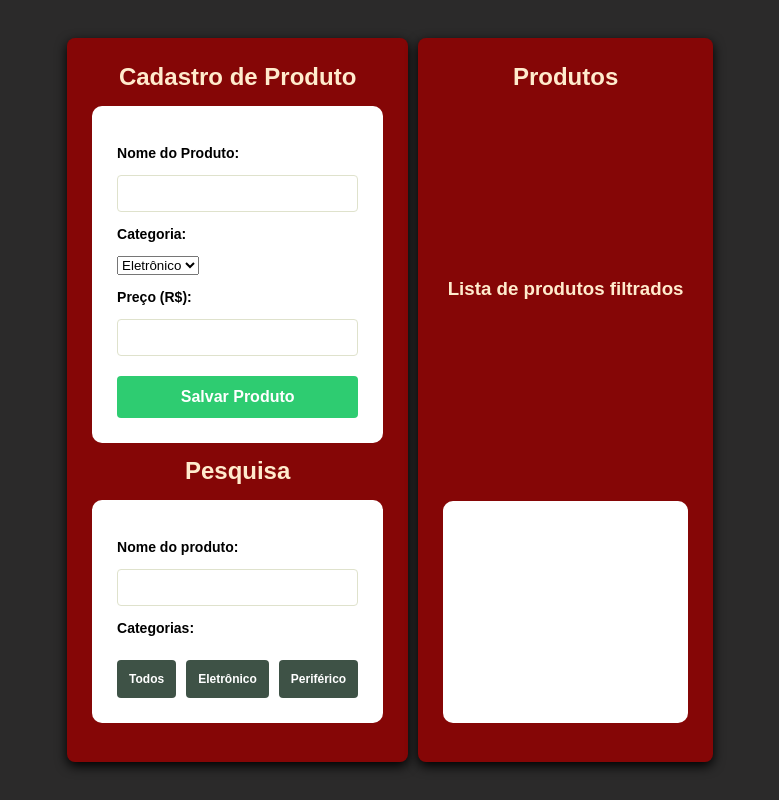
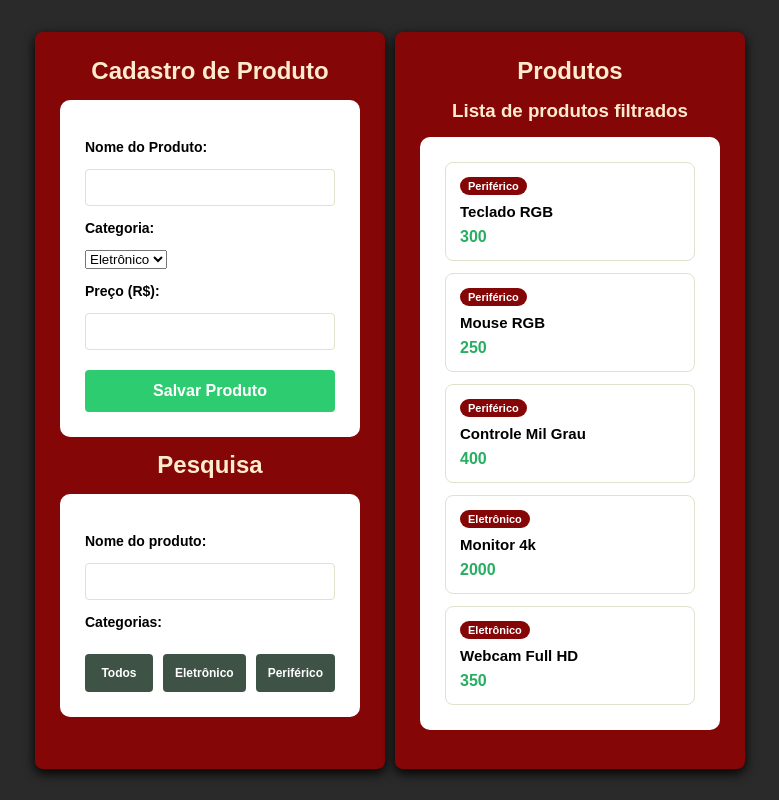
Before and after one commit to lipegoms/catalogo-produtos-js, a plain HTML site: page index.html in a window 1280 px wide. Both pictures are taken after a click on the button "Todos". Shown: the whole page, without its empty margins (250-1029 px from the left). Drawn offline with Linux system fonts and the light colour scheme.

Commit message:
feat: finalizando o projeto

```diff
--- a/index.html
+++ b/index.html
@@ -9,7 +9,7 @@
 <body>
     <main>
         <div class="menu">
-            <h2>Cadastro de Produto</h2>
+            <h2 id="tituloCadastro">Cadastro de Produto</h2>
             <form id="formProduto">
                 <label for="nome">Nome do Produto:</label>
                 <input type="text" id="nome" required>
@@ -34,20 +34,21 @@
                 </div>
                 <label>Categorias: </label>
                 <div id="categorias">
-                    <button class="btnCategoria">Todos</button>
-                    <button class="btnCategoria">Eletrônico</button>
-                    <button class="btnCategoria">Periférico</button>
+                    <button class="btnCategoria ativo" data-categoria="Todos">Todos</button>
+                    <button class="btnCategoria" data-categoria="Eletrônico">Eletrônico</button>
+                    <button class="btnCategoria" data-categoria="Periférico">Periférico</button>
                 </div>
             </div>
         </div>
 
-        <div class="produtos">
-            <h2>Produtos</h2>
-            <h3>Lista de produtos filtrados</h3>
-            <div class="listaProdutos">
+        <section class="catalogoProdutos">
+            <div class="produtos">
+                <h2>Produtos</h2>
+                <h3>Lista de produtos filtrados</h3>
+                <section id="listaProdutos"></section> <!-- Aqui é onde os produtos irão aparecer -->
+            </div>
+        </section>
 
-            </div>
-        </div>
     </main>
     <script src="script.js"></script>
 </body>
--- a/script.js
+++ b/script.js
@@ -1,22 +1,109 @@
+// Criando lista e inserindos dados iniciais
 const produtos = [
-    {id: 1, nome: "Teclado RGB", preco: 300, categoria: "Periféricos"},
-    {id: 2, nome: "Mouse RGB", preco: 250, categoria: "Periféricos"},
-    {id: 3, nome: "Controle Mil Grau", preco: 400, categoria: "Periféricos"},
-    {id: 4, nome: "Monitor 4k", preco: 2000, categoria: "Eletrônicos"},
-    {id: 6, nome: "Webcam Full HD", preco: 350.00, categoria: "eletronicos"}
+    {id: 1, nome: "Teclado RGB", preco: 300, categoria: "Periférico"},
+    {id: 2, nome: "Mouse RGB", preco: 250, categoria: "Periférico"},
+    {id: 3, nome: "Controle Mil Grau", preco: 400, categoria: "Periférico"},
+    {id: 4, nome: "Monitor 4k", preco: 2000, categoria: "Eletrônico"},
+    {id: 6, nome: "Webcam Full HD", preco: 350.00, categoria: "Eletrônico"}
 ];
 
+// Recebendo dados
 const formulario = document.getElementById("formProduto");
 const campoNome = document.getElementById("nome");
 const campoPreco = document.getElementById("preco");
 const campoCategoria = document.getElementById("categoria");
 const pesquisaNome = document.getElementById("busca");
-const pesquisaCategoria = document.getElementById("")
+const pesquisaCategoria = document.querySelectorAll(".btnCategoria");
+const listaProdutos = document.getElementById("listaProdutos");
+const tituloCadastro = document.getElementById("tituloCadastro");
 
+// Guardando categoria selecionada (Inicia com categoria "Todos")
+let categoriaSelecionada = "Todos";
+
+//Função para renderizar o produto
+function renderizarProdutos(lista){
+
+    //.map tranforma cada objeto do produto em um texto HTML
+    const cards = lista.map(produto => {
+        // Desestruturação: tira nome, preço e categoria de cada objeto
+        // É o mesmo q escrever const nome = produto.nome, mas pra cada dado do objeto.
+        const {nome, preco, categoria} = produto;
+
+        return `
+            <article class="cardProduto">
+                <span class="cardCategoria">${categoria}</span>
+                <h4>${nome}</h4>
+                <p class="cardPreco">${preco}</p>
+            </article>
+        `
+    })
+
+    listaProdutos.innerHTML = cards.join("");
+}
+
+renderizarProdutos(produtos);
+
+function filtrarProdutos() {
+    const textoBusca = pesquisaNome.value.toLowerCase();
+
+    // .filter() devolve só os produtos que passam nas duas condições
+    const filtrados = produtos.filter(produto => {
+        const nomeConfere = produto.nome.toLowerCase().includes(textoBusca);
+        const categoriaConfere = categoriaSelecionada === "Todos" || produto.categoria === categoriaSelecionada;
+        return nomeConfere && categoriaConfere;
+    });
+
+    renderizarProdutos(filtrados);
+}
+
+// Filtra enquanto o usuário digita
+pesquisaNome.addEventListener("input", filtrarProdutos);
+
+// Botões de categoria: marca o botão clicado e filtra
+pesquisaCategoria.forEach(botao => {
+    botao.addEventListener("click", () => {
+        pesquisaCategoria.forEach(b => b.classList.remove("ativo"));
+        botao.classList.add("ativo");
+
+        categoriaSelecionada = botao.dataset.categoria;
+        filtrarProdutos();
+    });
+});
+
+// ================= CADASTRO =================
 
 formulario.addEventListener("submit", function(event) {
     // Evita que a página recarregue ao enviar o formulário
     event.preventDefault();
 
+    const nome = campoNome.value.trim();
 
+    // .find() procura se já existe um produto com o mesmo nome
+    const produtoExistente = produtos.find(
+        produto => produto.nome.toLowerCase() === nome.toLowerCase()
+    );
+
+    if (produtoExistente) {
+        tituloCadastro.textContent = `"${nome}" já está cadastrado!`;
+        return;
+    }
+
+    // Cria o novo objeto com os valores digitados
+    const novoProduto = {
+        id: produtos.length + 1,
+        nome: nome,
+        preco: Number(campoPreco.value), // .value sempre vem como texto
+        categoria: campoCategoria.value
+    };
+
+    produtos.push(novoProduto);
+
+    tituloCadastro.textContent = `Produto "${nome}" salvo com sucesso!`;
+    formulario.reset();
+
+    // Atualiza a tela respeitando a busca e o filtro que estiverem ativos
+    filtrarProdutos();
 });
+
+// Mostra os produtos pré-cadastrados assim que a página abre
+renderizarProdutos(produtos);
--- a/style.css
+++ b/style.css
@@ -30,6 +30,12 @@ label {
 
 /* ================= CARDS ================ */
 
+.semProdutos {
+    grid-column: 1 / -1;
+    text-align: center;
+    color: rgb(90, 90, 90);
+}
+
 .buscarProduto {
     background-color: rgb(255, 255, 255);
     padding: 25px;
@@ -46,16 +52,48 @@ label {
     box-shadow: 0 4px 12px black;
     width: 100%;
     max-width: 350px;
-    display: grid;
 }
 
-.listaProdutos{
+.cardProduto h4 {
+    font-size: 15px;
+}
+
+.cardProduto {
+    border: 1px solid rgb(223, 226, 204);
+    border-radius: 8px;
+    padding: 14px;
+    color: rgb(0, 0, 0);
+    display: flex;
+    flex-direction: column;
+    gap: 8px;
+}
+
+.cardCategoria {
+    align-self: flex-start;
+    background-color: rgb(133, 6, 6);
+    color: #ffffff;
+    font-size: 11px;
+    font-weight: bold;
+    padding: 3px 8px;
+    border-radius: 10px;
+}
+
+.cardPreco {
+    font-size: 16px;
+    font-weight: bold;
+    color: #27ae60;
+}
+
+#listaProdutos{
     background-color: rgb(255, 255, 255);
     padding: 25px;
     border-radius: 10px;
     max-width: 350px;
     margin-top: 14px;
     margin-bottom: 14px;
+    display: grid;
+    gap: 12px;
+    grid-template-columns: repeat(auto-fill, minmax(130px, 1fr));
 }
 
 #categorias{
```
